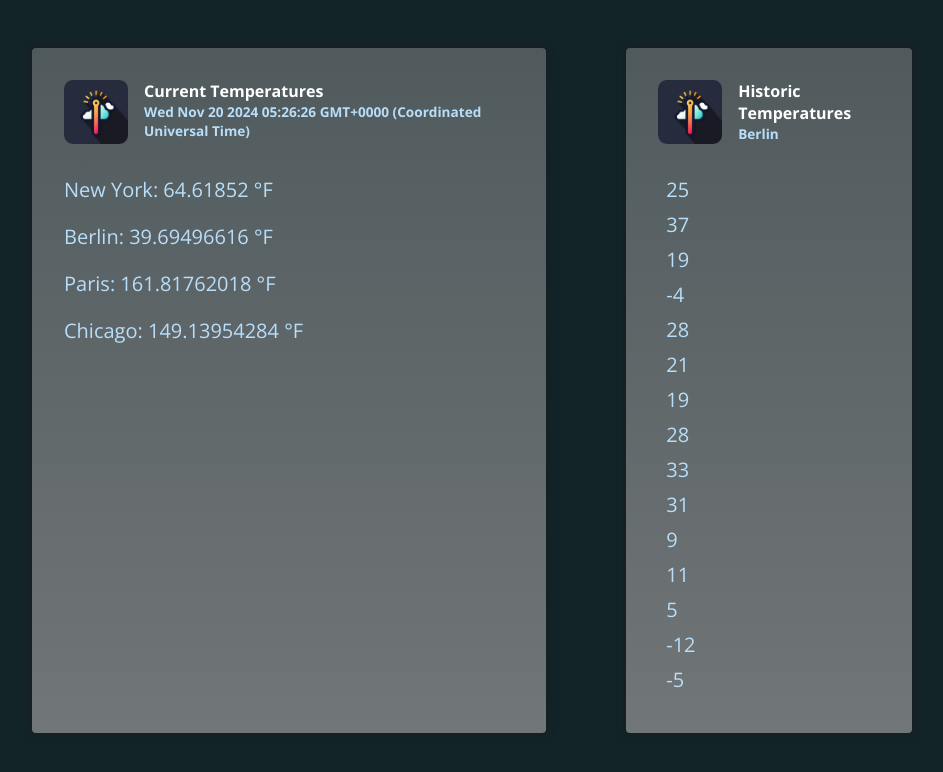
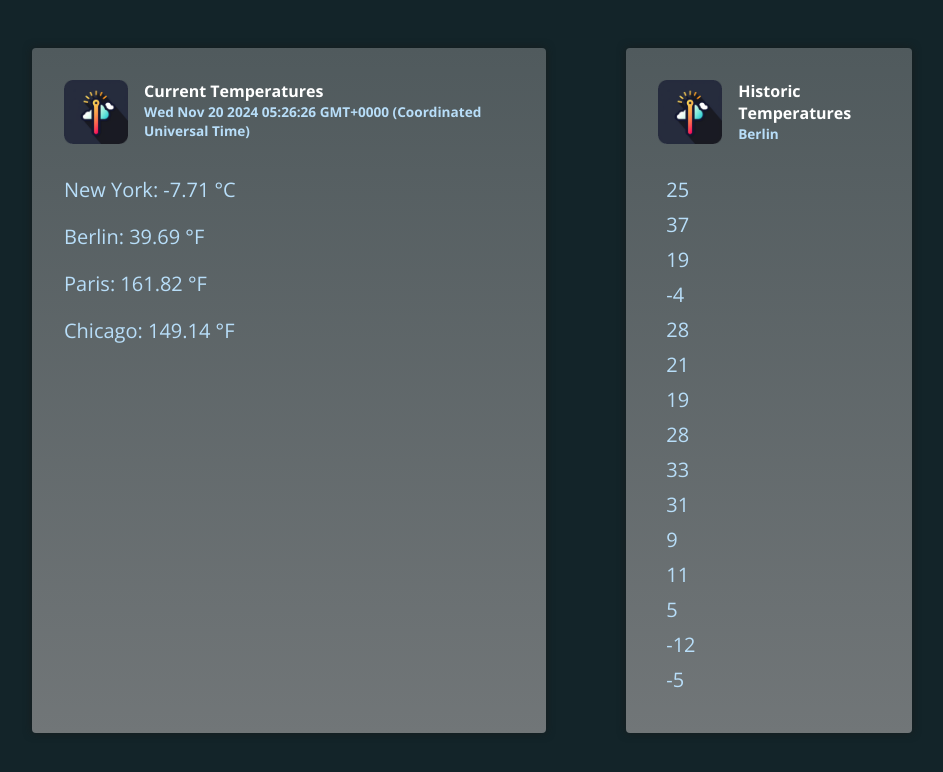
Before and after one commit to Saipavan1612/angular-pipes, an Angular app: page / in a window 1280 px wide. Shown: the top 772 px of the page, without its empty margins (168-1111 px from the left). Built offline with nearby package versions, Linux system fonts and the light colour scheme.

Commit message:
changes in temp pipe

```diff
--- a/src/app/app.component.html
+++ b/src/app/app.component.html
@@ -7,7 +7,7 @@
           <p>{{ currentDate }}</p>
         </div>
       </header>
-      <p>New York: {{ currentTemperaturs.newYork | temp:'cel':'fah'}}</p>
+      <p>New York: {{ currentTemperaturs.newYork | temp:'fah':'cel'}}</p>
       <p>Berlin: {{ currentTemperaturs.berlin | temp:'cel':'fah'}}</p>
       <p>Paris: {{ currentTemperaturs.paris | temp:'cel':'fah'}}</p>
       <p>Chicago: {{ currentTemperaturs.chicago | temp:'cel':'fah' }}</p>
--- a/src/app/app.component.ts
+++ b/src/app/app.component.ts
@@ -1,11 +1,12 @@
 import { Component } from '@angular/core';
 import { TemperaturePipe } from './temperature.pipe';
+import { DecimalPipe } from '@angular/common';
 
 @Component({
   selector: 'app-root',
   standalone: true,
   templateUrl: './app.component.html',
-  imports: [TemperaturePipe]
+  imports: [TemperaturePipe, DecimalPipe]
 })
 export class AppComponent {
   currentDate = new Date();
--- a/src/app/temperature.pipe.ts
+++ b/src/app/temperature.pipe.ts
@@ -5,10 +5,14 @@ import { Pipe, PipeTransform } from "@angular/core";
 })
 export class TemperaturePipe implements PipeTransform {
     transform(
-        value: string | number,
+        value: string | number | null,
         inputType: 'cel' | 'fah',
         outputType?: 'cel' | 'fah'
     ) {
+
+        if(!value) {
+            return value;
+        }
         let val: number;
 
         if (typeof value === 'string') {
@@ -33,6 +37,6 @@ export class TemperaturePipe implements PipeTransform {
 
         }
 
-        return `${outputTemp} ${symbol}`
+        return `${outputTemp.toFixed(2)} ${symbol}`
     }
 }
```
